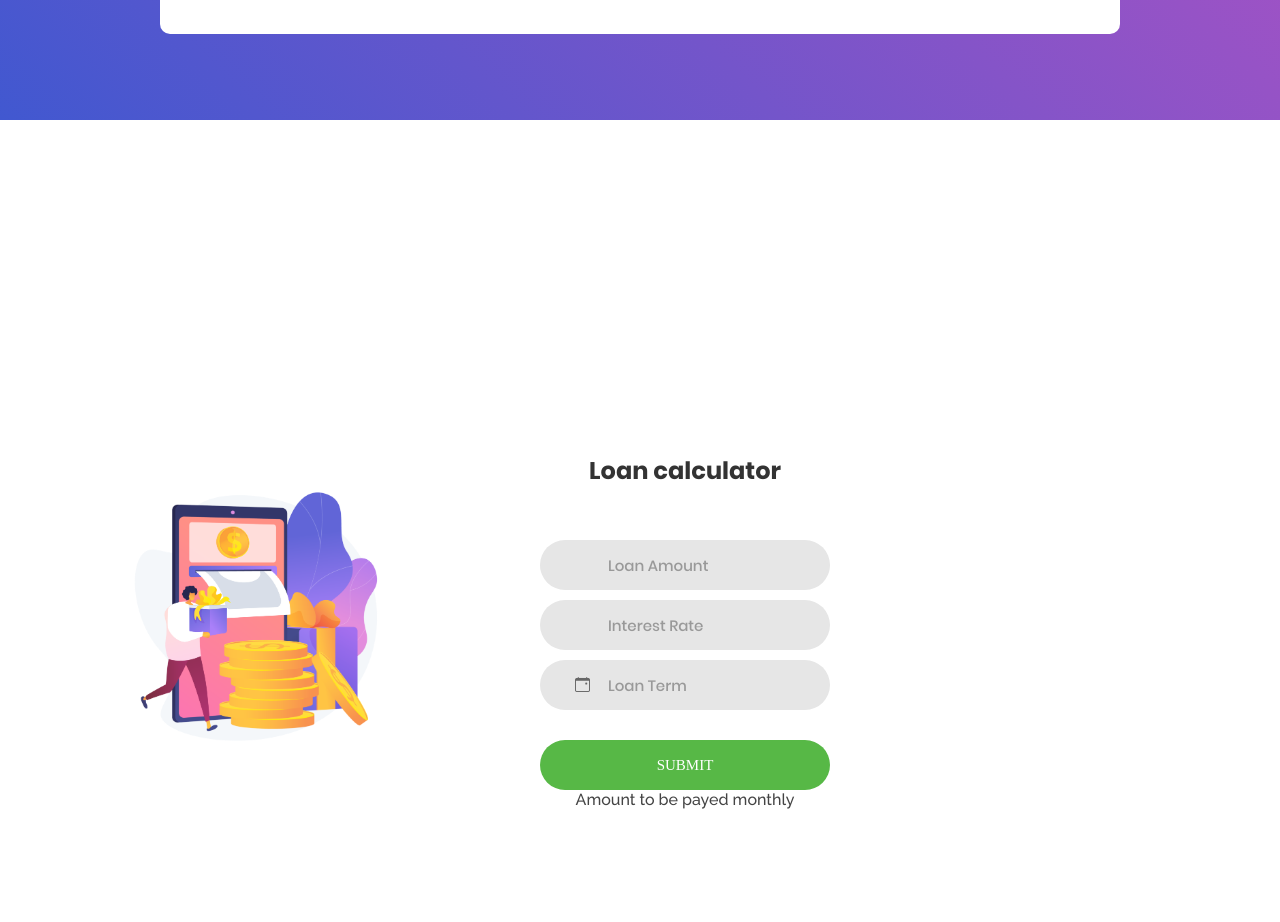
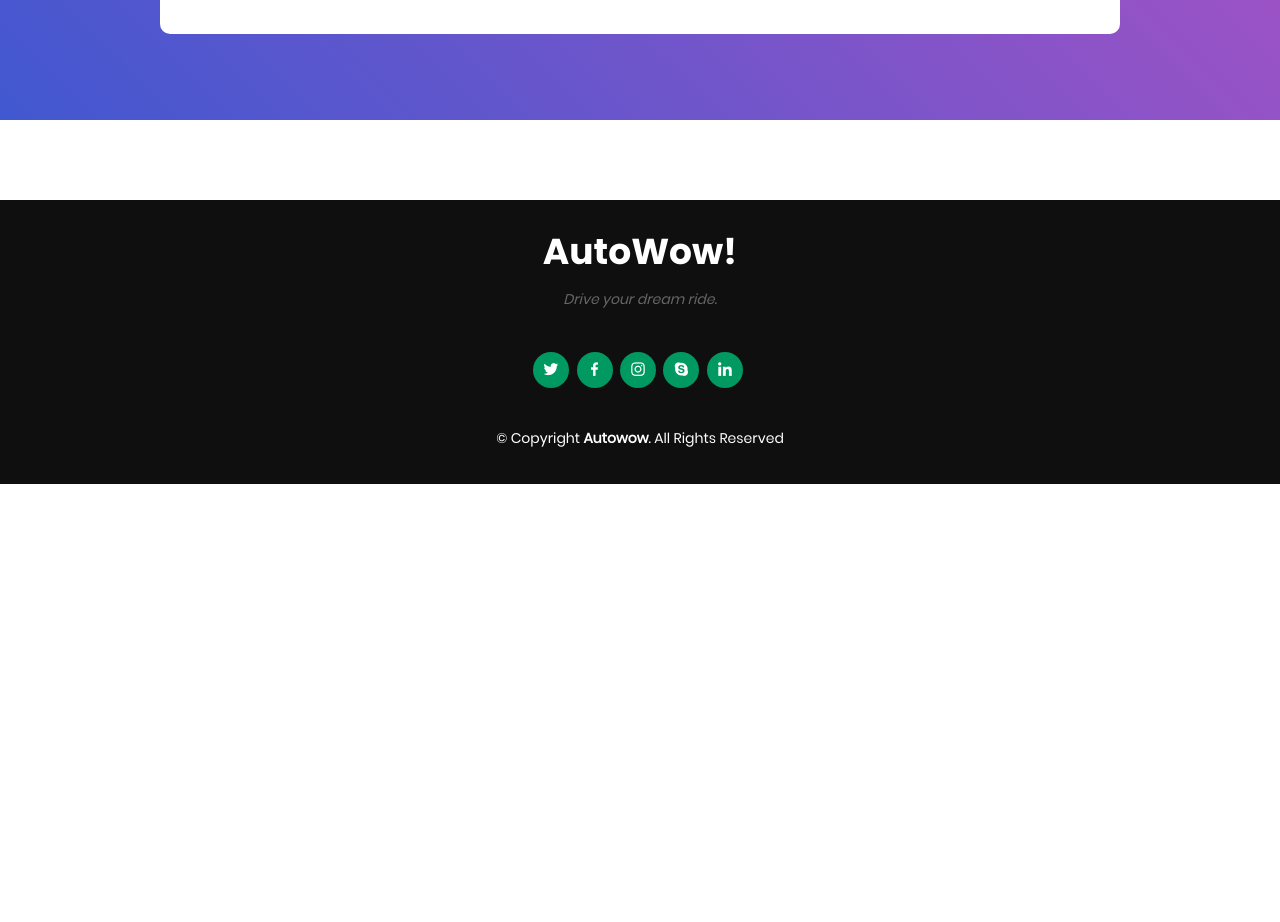
Before and after one commit to dhyanjoshy/AUTOWOW, a Django app: page /single_product/1 in a window 1280 px wide. Shown: the part 1716-2638 px from the top of the page. After the commit the page ends 2200 px from the top, so only its background shows below. Run offline with Django 4.2, Linux system fonts and the light colour scheme; data comes from the database, SQL or seed files in the repository; some libraries are stand-ins or nearby versions; some web fonts are replaced.

Commit message:
small changes

```diff
--- a/store/urls.py
+++ b/store/urls.py
@@ -8,4 +8,5 @@ urlpatterns = [
     path('brand/<brand>', views.brand,name='brand'),
     path('products/<brand_id>', views.products,name='products'),
     path('single_product/<product_id>', views.single_product,name='single_product'),
+    path('loan_calculator', views.loan_calculator,name='loan_calculator'),
 ]
--- a/store/views.py
+++ b/store/views.py
@@ -22,3 +22,7 @@ def single_product(request,product_id):
     color=Color.objects.filter(product__product_id=product_id)
     varient=Varient.objects.filter(product__product_id=product_id)
     return render(request,"store/single_product.html",{"product":product,"cat":category,"color":color,"varient":varient})
+
+def loan_calculator(request):
+    category=Category.objects.all()
+    return render(request,"store/loan_calculator.html",{"cat":category})
--- a/templates/store/base.html
+++ b/templates/store/base.html
@@ -44,7 +44,7 @@
 
   <!-- connections for login page -->
 
-<link rel="stylesheet" type="text/css" href="{% static 'assets/login/css/main.css'%} ">
+
 </head>
 
 
@@ -80,13 +80,37 @@
       </div>
 
     </div>
-  </header>
+    </header>
 
     <!-- Navigation-->
     {% block content %}
     {% endblock %}
 
-</footer><!-- End Footer -->
+
+<!-- ======= Footer ======= -->
+<footer id="footer">
+  <div class="container">
+    <h3>AutoWow!</h3>
+    <p>Drive your dream ride.</p>
+    <div class="social-links">
+      <a href="#" class="twitter"><i class="bx bxl-twitter"></i></a>
+      <a href="#" class="facebook"><i class="bx bxl-facebook"></i></a>
+      <a href="#" class="instagram"><i class="bx bxl-instagram"></i></a>
+      <a href="#" class="google-plus"><i class="bx bxl-skype"></i></a>
+      <a href="#" class="linkedin"><i class="bx bxl-linkedin"></i></a>
+    </div>
+    <div class="copyright">
+      &copy; Copyright <strong><span>Autowow</span></strong>. All Rights Reserved
+    </div>
+    <div class="credits">
+      <!-- All the links in the footer should remain intact. -->
+      <!-- You can delete the links only if you purchased the pro version. -->
+      <!-- Licensing information: https://bootstrapmade.com/license/ -->
+      <!-- Purchase the pro version with working PHP/AJAX contact form: https://bootstrapmade.com/knight-simple-one-page-bootstrap-template/ -->
+    </div>
+  </div>
+</footer>
+
 
 <div id="preloader"></div>
 <a href="#" class="back-to-top d-flex align-items-center justify-content-center"><i class="bi bi-arrow-up-short"></i></a>
--- a/templates/store/single_product.html
+++ b/templates/store/single_product.html
@@ -133,7 +133,7 @@
             <div class="container">
               <br>
               <a href="{% url 'single_product' product.product_id %}#user-info" class="btn btn-outline-success scrollto button">Need a call?</a>
-              <a href="#" class="btn btn-outline-success scrollto button">Loan calculator</a>
+              <a href="{% url 'loan_calculator' %}" class="btn btn-outline-success scrollto button">Loan calculator</a>
 
             </div>
 
@@ -215,67 +215,6 @@
     </section>
 
 <!-- end  user information form -->
-<!-- loan form -->
-<section id="user-info">
-  <div class="limiter">
-    <div class="container-login1000">
-      <div class="wrap-login100">
-        <div class="login100-pic js-tilt" data-tilt>
-          <img src="{% static 'assets/login/images/money.png' %}" alt="IMG">
-        </div>
-
-        <form class="login100-form validate-form">
-          <span class="login100-form-title">
-            Loan calculator
-          </span>
-
-          <!-- Firstname -->
-
-          <div class="wrap-input100 validate-input">
-            <input class="input100" type="text" name="fname" placeholder="Loan Amount" id="loanAmount">
-            <span class="focus-input100"></span>
-            <span class="symbol-input100">
-              <i class="fa fa-money" aria-hidden="true"></i>
-            </span>
-          </div>
-          <!-- Lastname -->
-
-          <div class="wrap-input100 validate-input">
-            <input class="input100" type="text" name="lname" placeholder="Interest Rate" id="interestRate">
-            <span class="focus-input100"></span>
-            <span class="symbol-input100">
-              <i class="fa fa-percent" aria-hidden="true"></i>
-            </span>
-          </div>
-
-          <!-- email -->
-
-          <div class="wrap-input100 validate-input">
-            <input class="input100" type="text" name="lname" placeholder="Loan Term" id="loanTerm">
-            <span class="focus-input100"></span>
-            <span class="symbol-input100">
-              <i aria="hidden" class="bi bi-calendar-event"></i>
-            </span>
-          </div>
-
-
-          <div class="container-login100-form-btn" >
-            <button class="login100-form-btn" id="calculateBtn">
-              Submit
-            </button>
-          </div>
-
-          <div class="text-center p-t-136">
-            <h6 >Amount to be payed monthly</h6>
-            <h1 id="monthlyPayment">
-
-            </h1>
-          </div>
-        </form>
-      </div>
-    </div>
-  </div>
-</section>
 
 
 
```
Also changed, not shown: templates/store/loan_calculator.html (added, +75 -0 lines), templates/test.html (deleted, +0 -14 lines).
